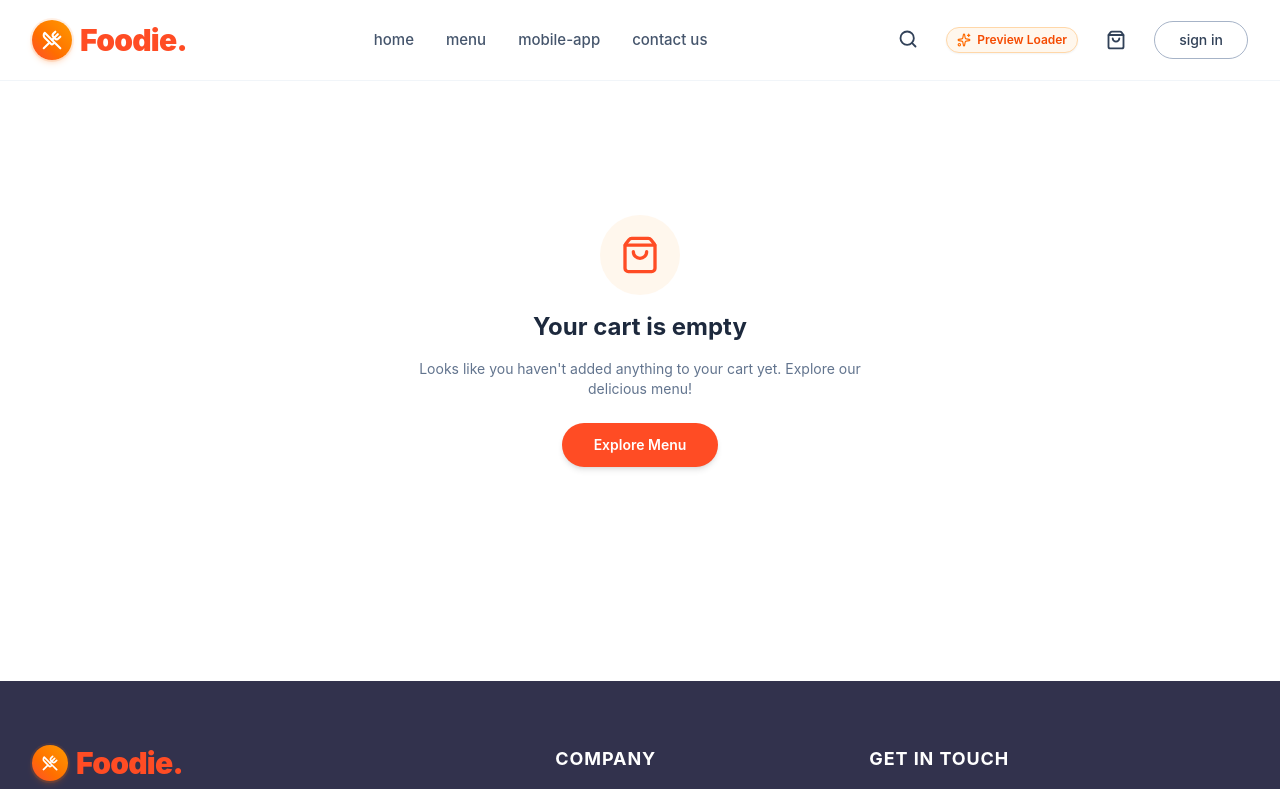
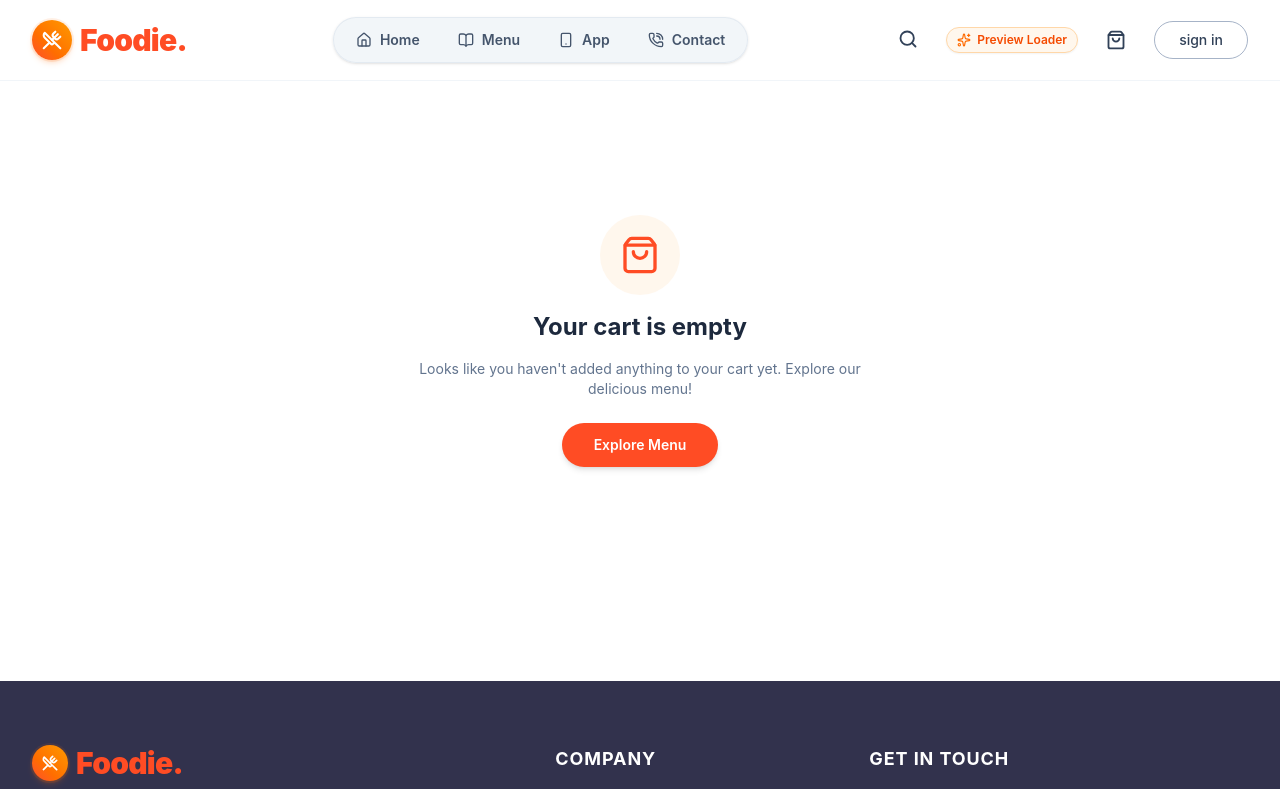
Before and after one commit to aanantharaman-r/Food-Delivery-Application, a React (Vite) app in the folder frontend/: page /cart in a window 1280 px wide. Shown: the top 789 px of the page. Built offline with nearby package versions, Linux system fonts and the light colour scheme.

Commit message:
Update the navigation bar so cool

```diff
--- a/frontend/src/components/Navbar.jsx
+++ b/frontend/src/components/Navbar.jsx
@@ -9,7 +9,11 @@ import {
   LogOut,
   Clock,
   UtensilsCrossed,
-  Sparkles
+  Sparkles,
+  Home,
+  BookOpen,
+  Smartphone,
+  PhoneCall
 } from 'lucide-react'
 import { useCart } from '../context/CartContext'
 import { useAuth } from '../context/AuthContext'
@@ -83,33 +87,39 @@ export const Navbar = ({ onTriggerLoading }) => {
             </span>
           </Link>
 
-          {/* Desktop Nav Links: Home, Menu, Mobile App, Contact Us */}
-          <nav className="hidden md:flex items-center gap-8 text-[15px] font-medium text-slate-600">
+          {/* Desktop Nav Links: Modern Pill Floating Bar with Micro-interactions */}
+          <nav className="hidden md:flex items-center gap-1.5 p-1.5 bg-slate-100/90 backdrop-blur-md rounded-full border border-slate-200/90 shadow-sm transition-all">
             <button
               onClick={() => scrollToSection('home')}
-              className={`transition-colors hover:text-[#ff4c24] cursor-pointer ${
-                location.pathname === '/' ? 'text-slate-900 font-semibold border-b-2 border-slate-900 pb-1' : ''
+              className={`flex items-center gap-2 px-4 py-1.5 text-sm font-semibold rounded-full transition-all duration-300 cursor-pointer ${
+                location.pathname === '/'
+                  ? 'bg-white text-[#ff4c24] shadow-md shadow-orange-500/10 scale-102 ring-1 ring-slate-200/50'
+                  : 'text-slate-600 hover:text-slate-900 hover:bg-white/60'
               }`}
             >
-              home
+              <Home className="w-4 h-4" />
+              <span>Home</span>
             </button>
             <button
               onClick={() => scrollToSection('explore-menu')}
-              className="transition-colors hover:text-[#ff4c24] cursor-pointer"
+              className="flex items-center gap-2 px-4 py-1.5 text-sm font-semibold rounded-full text-slate-600 hover:text-[#ff4c24] hover:bg-white hover:shadow-sm transition-all duration-300 cursor-pointer"
             >
-              menu
+              <BookOpen className="w-4 h-4" />
+              <span>Menu</span>
             </button>
             <button
               onClick={() => scrollToSection('download-app')}
-              className="transition-colors hover:text-[#ff4c24] cursor-pointer"
+              className="flex items-center gap-2 px-4 py-1.5 text-sm font-semibold rounded-full text-slate-600 hover:text-[#ff4c24] hover:bg-white hover:shadow-sm transition-all duration-300 cursor-pointer"
             >
-              mobile-app
+              <Smartphone className="w-4 h-4" />
+              <span>App</span>
             </button>
             <button
               onClick={() => scrollToSection('contact-us')}
-              className="transition-colors hover:text-[#ff4c24] cursor-pointer"
+              className="flex items-center gap-2 px-4 py-1.5 text-sm font-semibold rounded-full text-slate-600 hover:text-[#ff4c24] hover:bg-white hover:shadow-sm transition-all duration-300 cursor-pointer"
             >
-              contact us
+              <PhoneCall className="w-4 h-4" />
+              <span>Contact</span>
             </button>
           </nav>
 
```
